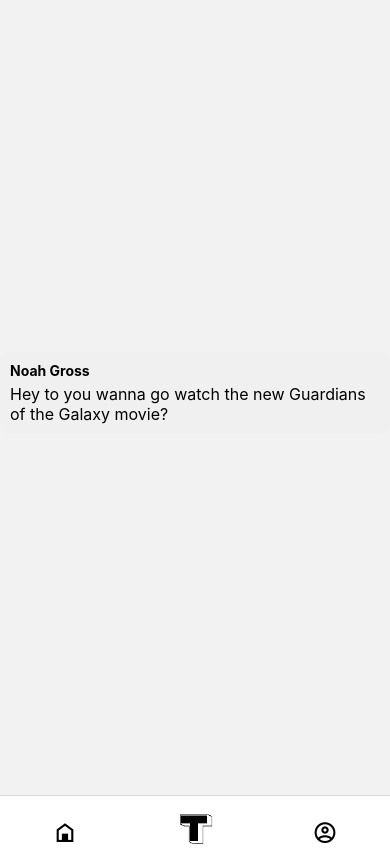
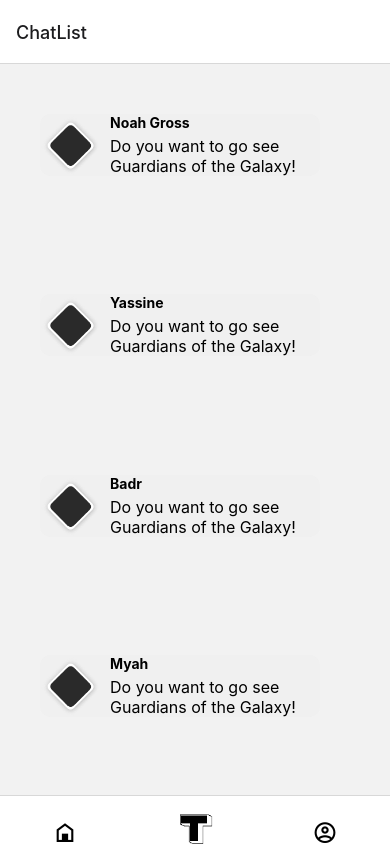
Before and after one commit to seenelm/train, a React Native app: screen /Chat in a window 390 px wide. Built offline with nearby package versions, Linux system fonts and the light colour scheme.

Commit message:
Added chat screen

```diff
--- a/App.js
+++ b/App.js
@@ -4,8 +4,7 @@
 import { SafeAreaProvider, SafeAreaView } from "react-native-safe-area-context";
 import * as SplashScreen from "expo-splash-screen";
 import * as Fonts from "expo-font";
-import { NavigationContainer } from "@react-navigation/native";
-import BottomNav from "./navigation/BottomNav";
+import AppNavigator from "./navigation/AppNavigator";
 
 // Make splash screen visible until app loads
 SplashScreen.preventAutoHideAsync();
@@ -52,9 +51,7 @@
   return (
     //Bottom Tab
     <SafeAreaProvider style={styles.container} onLayout={handleLoadingScreen}>
-      <NavigationContainer>
-        <BottomNav />
-      </NavigationContainer>
+      <AppNavigator />
     </SafeAreaProvider>
   );
 }
--- /dev/null
+++ b/navigation/AppNavigator.js
@@ -0,0 +1,99 @@
+import React from "react";
+import { createBottomTabNavigator } from "@react-navigation/bottom-tabs";
+import { Image, StyleSheet, View } from "react-native";
+import DashboardScreen from "../screens/DashboardScreen";
+import ChatList from "../screens/ChatList";
+import ProfileScreen from "../screens/ProfileScreen";
+import Chat from "../assets/icons/logo.png";
+import ChatFocus from "../assets/icons/logo-outline.png";
+import MaterialCommunityIcons from "react-native-vector-icons/MaterialCommunityIcons";
+import { NavigationContainer } from "@react-navigation/native";
+import { createStackNavigator } from "@react-navigation/stack";
+import ChatScreen from "../screens/ChatScreen";
+
+const Tab = createBottomTabNavigator();
+const Stack = createStackNavigator();
+
+const ChatNav = () => {
+  return (
+    <View style={{ flex: 1 }}>
+      <Stack.Navigator>
+        <Stack.Screen name="ChatList" component={ChatList} />
+        <Stack.Screen name="ChatScreen" component={ChatScreen} />
+      </Stack.Navigator>
+    </View>
+  );
+};
+
+const AppNavigator = () => {
+  return (
+    <NavigationContainer>
+      <Tab.Navigator>
+        <Tab.Screen
+          name="Dash"
+          component={DashboardScreen}
+          options={{
+            tabBarLabel: "",
+            tabBarIcon: ({ color, size, focused }) => (
+              <MaterialCommunityIcons
+                name={focused ? "home-variant" : "home-variant-outline"}
+                size={size}
+                style={styles.image}
+              />
+            ),
+            headerShown: false,
+          }}
+        />
+        <Tab.Screen
+          name="Chat"
+          component={ChatNav}
+          options={{
+            tabBarLabel: "",
+            tabBarIcon: ({ focused }) => (
+              <View
+                style={{
+                  marginTop: 15,
+                  alignItems: "center",
+                  justifyContent: "center",
+                }}
+              >
+                <Image
+                  source={focused ? ChatFocus : Chat}
+                  style={{ width: 75, height: 75 }}
+                />
+              </View>
+            ),
+            headerShown: false,
+          }}
+        />
+        <Tab.Screen
+          name="Profile"
+          component={ProfileScreen}
+          options={{
+            tabBarLabel: "",
+            tabBarIcon: ({ color, size, focused }) => (
+              <MaterialCommunityIcons
+                name={focused ? "account-circle" : "account-circle-outline"}
+                style={styles.image}
+                size={size}
+              />
+            ),
+            headerShown: false,
+          }}
+        />
+      </Tab.Navigator>
+    </NavigationContainer>
+  );
+};
+
+const styles = StyleSheet.create({
+  image: {
+    marginTop: 15,
+    marginBottom: -10,
+    color: "black",
+    justifyContent: "center",
+    alignItems: "center",
+  },
+});
+
+export default AppNavigator;
--- a/navigation/BottomNav.js
+++ /dev/null
@@ -1,82 +0,0 @@
-import React from "react";
-import { createBottomTabNavigator } from "@react-navigation/bottom-tabs";
-import { Image, StyleSheet, View } from "react-native";
-import DashboardScreen from "../screens/DashboardScreen";
-import ChatList from "../screens/ChatList";
-import ProfileScreen from "../screens/ProfileScreen";
-import Chat from "../assets/icons/logo.png";
-import ChatFocus from "../assets/icons/logo-outline.png";
-import MaterialCommunityIcons from "react-native-vector-icons/MaterialCommunityIcons";
-
-const Tab = createBottomTabNavigator();
-
-const BottomNav = () => {
-  return (
-    <Tab.Navigator>
-      <Tab.Screen
-        name="Dash"
-        component={DashboardScreen}
-        options={{
-          tabBarLabel: "",
-          tabBarIcon: ({ color, size, focused }) => (
-            <MaterialCommunityIcons
-              name={focused ? "home-variant" : "home-variant-outline"}
-              size={size}
-              style={styles.image}
-            />
-          ),
-          headerShown: false,
-        }}
-      />
-      <Tab.Screen
-        name="Chat"
-        component={ChatList}
-        options={{
-          tabBarLabel: "",
-          tabBarIcon: ({ focused }) => (
-            <View
-              style={{
-                marginTop: 15,
-                alignItems: "center",
-                justifyContent: "center",
-              }}
-            >
-              <Image
-                source={focused ? ChatFocus : Chat}
-                style={{ width: 75, height: 75 }}
-              />
-            </View>
-          ),
-          headerShown: false,
-        }}
-      />
-      <Tab.Screen
-        name="Profile"
-        component={ProfileScreen}
-        options={{
-          tabBarLabel: "",
-          tabBarIcon: ({ color, size, focused }) => (
-            <MaterialCommunityIcons
-              name={focused ? "account-circle" : "account-circle-outline"}
-              style={styles.image}
-              size={size}
-            />
-          ),
-          headerShown: false,
-        }}
-      />
-    </Tab.Navigator>
-  );
-};
-
-const styles = StyleSheet.create({
-  image: {
-    marginTop: 15,
-    marginBottom: -10,
-    color: "black",
-    justifyContent: "center",
-    alignItems: "center",
-  },
-});
-
-export default BottomNav;
--- a/screens/ChatList.js
+++ b/screens/ChatList.js
@@ -1,16 +1,34 @@
 import React from "react";
-import { View, Text, StyleSheet, Image } from "react-native";
+import Message from "./Message";
+import { View, StyleSheet } from "react-native";
 
-const ChatList = () => {
+const ChatList = ({ navigation }) => {
+  const handleTap = () => {
+    navigation.navigate("ChatScreen");
+  };
+
   return (
     <View style={styles.container}>
-      <View style={styles.message}>
-        <Image />
-        <Text style={styles.name}>Noah Gross</Text>
-        <Text style={styles.content}>
-          Hey to you wanna go watch the new Guardians of the Galaxy movie?
-        </Text>
-      </View>
+      <Message
+        name="Noah Gross"
+        content="Do you want to go see Guardians of the Galaxy!"
+        onPress={handleTap}
+      />
+      <Message
+        name="Yassine"
+        content="Do you want to go see Guardians of the Galaxy!"
+        onPress={handleTap}
+      />
+      <Message
+        name="Badr"
+        content="Do you want to go see Guardians of the Galaxy!"
+        onPress={handleTap}
+      />
+      <Message
+        name="Myah"
+        content="Do you want to go see Guardians of the Galaxy!"
+        onPress={handleTap}
+      />
     </View>
   );
 };
@@ -18,21 +36,8 @@
 const styles = StyleSheet.create({
   container: {
     flex: 1,
-    justifyContent: "center",
-    alignItems: "center",
-  },
-  message: {
-    padding: 10,
-    backgroundColor: "#f0f0f0",
-    borderRadius: 10,
-    marginBottom: 10,
-  },
-  name: {
-    fontWeight: "bold",
-    marginBottom: 5,
-  },
-  content: {
-    fontSize: 16,
+    paddingHorizontal: 20,
+    paddingTop: 10,
   },
 });
 
--- /dev/null
+++ b/screens/Message.js
@@ -0,0 +1,59 @@
+import React from "react";
+import { View, Text, StyleSheet, Image, TouchableOpacity } from "react-native";
+import ProfilePic from "../assets/icons/profpic.png";
+import { SafeAreaView } from "react-native-safe-area-context";
+
+const Message = ({ name, content, onPress }) => {
+  return (
+    <TouchableOpacity onPress={onPress} style={styles.container}>
+      <View style={styles.messageContainer}>
+        <Image source={ProfilePic} style={styles.image} />
+        <View style={styles.message}>
+          <Text style={styles.name}>{name}</Text>
+          <Text style={styles.content} numberOfLines={2} ellipsizeMode="tail">
+            {content}
+          </Text>
+        </View>
+      </View>
+    </TouchableOpacity>
+  );
+};
+
+const styles = StyleSheet.create({
+  container: {
+    flex: 1,
+    justifyContent: "flex-start",
+    alignItems: "center",
+    paddingTop: 20,
+  },
+  messageContainer: {
+    flexDirection: "row",
+    marginTop: 20,
+    marginRight: 30,
+    backgroundColor: "#f0f0f0",
+    borderRadius: 10,
+    marginBottom: 10,
+    alignItems: "center",
+    maxWidth: "80%",
+  },
+  message: {
+    flexDirection: "column",
+    marginLeft: 10,
+    flexShrink: 1,
+  },
+  name: {
+    fontWeight: "bold",
+    marginBottom: 5,
+  },
+  content: {
+    fontSize: 16,
+    flexShrink: 1,
+  },
+  image: {
+    width: 60,
+    height: 60,
+    borderRadius: 25,
+  },
+});
+
+export default Message;
```
